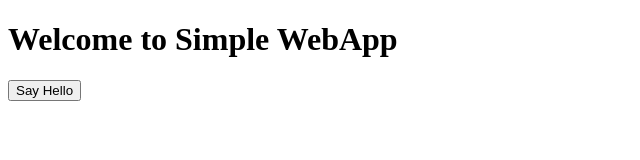
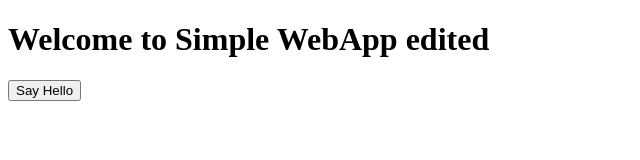
Before and after one commit to Tamilkesavan/simple-webapp, a website: page simple-webapp/public/index.html in a window 1280 px wide. Shown: the whole page, without its empty margins (0-640 px from the left). Drawn offline with Linux system fonts and the light colour scheme.

Commit message:
Update index.html

```diff
--- a/simple-webapp/public/index.html
+++ b/simple-webapp/public/index.html
@@ -5,7 +5,7 @@
   <title>Simple WebApp</title>
 </head>
 <body>
-  <h1>Welcome to Simple WebApp</h1>
+  <h1>Welcome to Simple WebApp edited</h1>
   <button id="btn">Say Hello</button>
   <p id="msg"></p>
 
```
